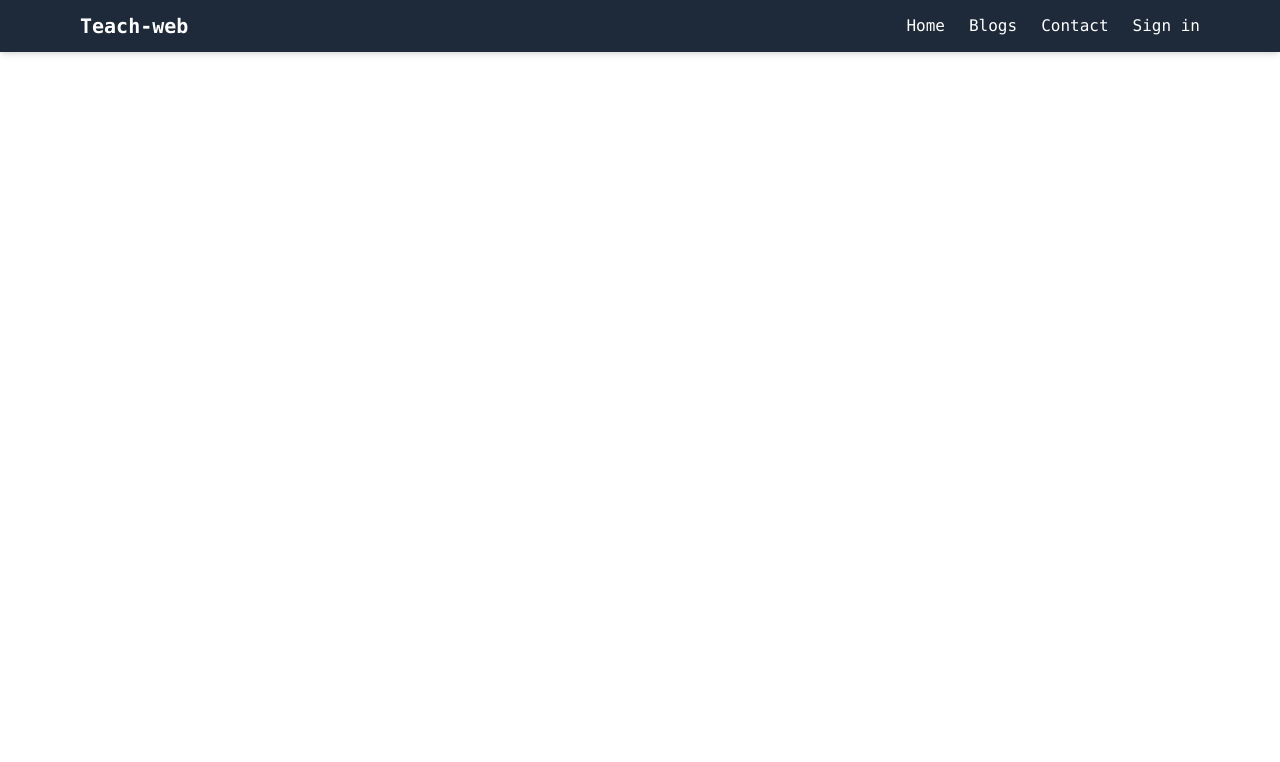
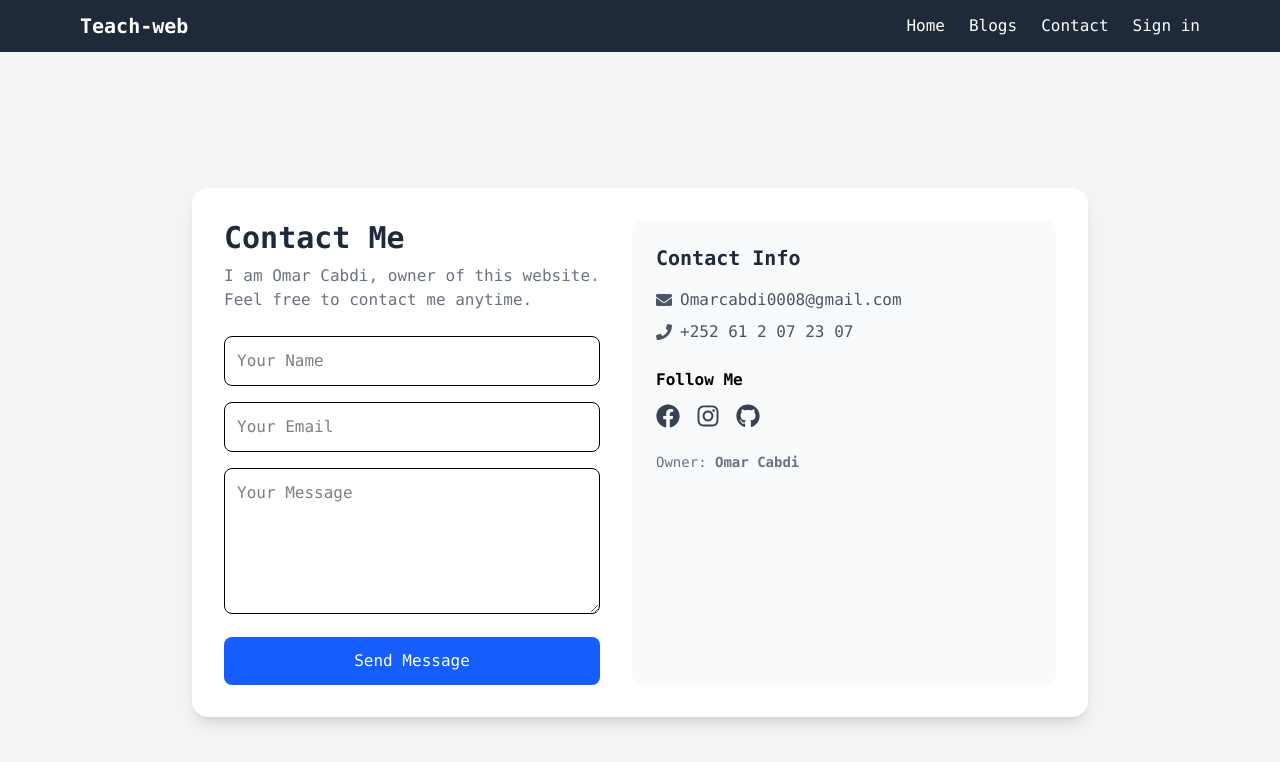
Before and after one commit to omar-abdi/Teach-blog-site, a React (Vite) app in the folder frontend/: page /contact in a window 1280 px wide. Shown: the top 762 px of the page. Built offline with nearby package versions, Linux system fonts and the light colour scheme.

Commit message:
52.contact page

```diff
--- a/frontend/src/Components/Navbar.jsx
+++ b/frontend/src/Components/Navbar.jsx
@@ -12,7 +12,9 @@ const currentUser = useSelector((state)=> state.currentUser)
       <div className="max-w-6xl mx-auto px-4 py-3 flex justify-between items-center">
 
         {/* Logo */}
+       <Link to="/">
         <h1 className="text-xl font-bold">Teach-web</h1>
+       </Link>
 {/* desktop desin */}
         <div className="hidden md:flex gap-6">
           <Link to="/">Home</Link>
--- a/frontend/src/pages/Contact.jsx
+++ b/frontend/src/pages/Contact.jsx
@@ -1,11 +1,77 @@
-import React from 'react'
+import React from "react";
+import { FaFacebook, FaInstagram, FaGithub, FaEnvelope, FaPhone } from "react-icons/fa";
 
 function Contact() {
   return (
-    <div>
+    <div className="min-h-screen bg-gray-100 flex items-center justify-center px-4">
 
+      <div className="bg-white shadow-lg rounded-2xl w-full max-w-4xl p-8 md:flex gap-8">
+
+        {/* LEFT SIDE - FORM */}
+        <div className="flex-1">
+          <h1 className="text-3xl font-bold text-gray-800">Contact Me</h1>
+          <p className="text-gray-500 mt-2">
+            I am Omar Cabdi, owner of this website. Feel free to contact me anytime.
+          </p>
+
+          <form className="mt-6 space-y-4">
+            <input
+              type="text"
+              placeholder="Your Name"
+              className="w-full p-3 border rounded-lg outline-none focus:ring-2 focus:ring-blue-400"
+            />
+
+            <input
+              type="email"
+              placeholder="Your Email"
+              className="w-full p-3 border rounded-lg outline-none focus:ring-2 focus:ring-blue-400"
+            />
+
+            <textarea
+              placeholder="Your Message"
+              rows="5"
+              className="w-full p-3 border rounded-lg outline-none focus:ring-2 focus:ring-blue-400"
+            ></textarea>
+
+            <button
+              type="submit"
+              className="w-full bg-blue-600 text-white py-3 rounded-lg hover:bg-blue-700 transition"
+            >
+              Send Message
+            </button>
+          </form>
+        </div>
+
+        {/* RIGHT SIDE - INFO */}
+        <div className="flex-1 bg-gray-50 p-6 rounded-xl mt-8 md:mt-0">
+
+          <h2 className="text-xl font-bold text-gray-800">Contact Info</h2>
+
+          <p className="mt-4 flex items-center gap-2 text-gray-600">
+            <FaEnvelope /> Omarcabdi0008@gmail.com
+          </p>
+
+          <p className="mt-2 flex items-center gap-2 text-gray-600">
+            <FaPhone /> +252 61 2 07 23 07
+          </p>
+
+          <h3 className="mt-6 font-semibold">Follow Me</h3>
+
+          <div className="flex gap-4 mt-3 text-2xl text-gray-700">
+            <a href="#" className="hover:text-blue-600"><FaFacebook /></a>
+            <a href="#" className="hover:text-pink-500"><FaInstagram /></a>
+            <a href="#" className="hover:text-gray-900"><FaGithub /></a>
+          </div>
+
+          <p className="mt-6 text-sm text-gray-500">
+            Owner: <span className="font-semibold">Omar Cabdi</span>
+          </p>
+
+        </div>
+
+      </div>
     </div>
-  )
+  );
 }
 
-export default Contact
+export default Contact;
--- a/frontend/src/pages/CreatePost.jsx
+++ b/frontend/src/pages/CreatePost.jsx
@@ -44,6 +44,13 @@ const handleSubmit = async(e)=>{
     console.log(error.message)
 
   }
+setFormData({
+   title :"",
+    category: "",
+    content: "",
+    image : null
+
+})
 }
 
 ///naviagate(`/blogs/${data._id}`)
--- a/frontend/src/pages/Editpost.jsx
+++ b/frontend/src/pages/Editpost.jsx
@@ -4,6 +4,7 @@ import "react-quill-new/dist/quill.snow.css"
 import ReactQuill from 'react-quill-new'
 import {  useParams } from 'react-router-dom'
 import axios from 'axios'
+import Footer from './Footer'
 
 function Editpost() {
 
@@ -68,6 +69,7 @@ useEffect(()=>{
   fillFormData()
 },[posts])
   return (
+    <>
     <div className='p-4 flex-1 max-w-4xl mx-auto'>
   <div className='space-y-2 mb-4 '>
     <h1 className='text-2xl text-slate-800 font-bold'>Your Posts</h1>
@@ -105,6 +107,8 @@ useEffect(()=>{
     <button  type='submit'       className='w-full md:w-1/2 bg-gray-700 shadow-lg rounded-lg px-6 py-3 text-white hover:bg-gray-900'>Post </button>
   </form>
     </div>
+    <Footer/>
+    </>
   )
 }
 
```
